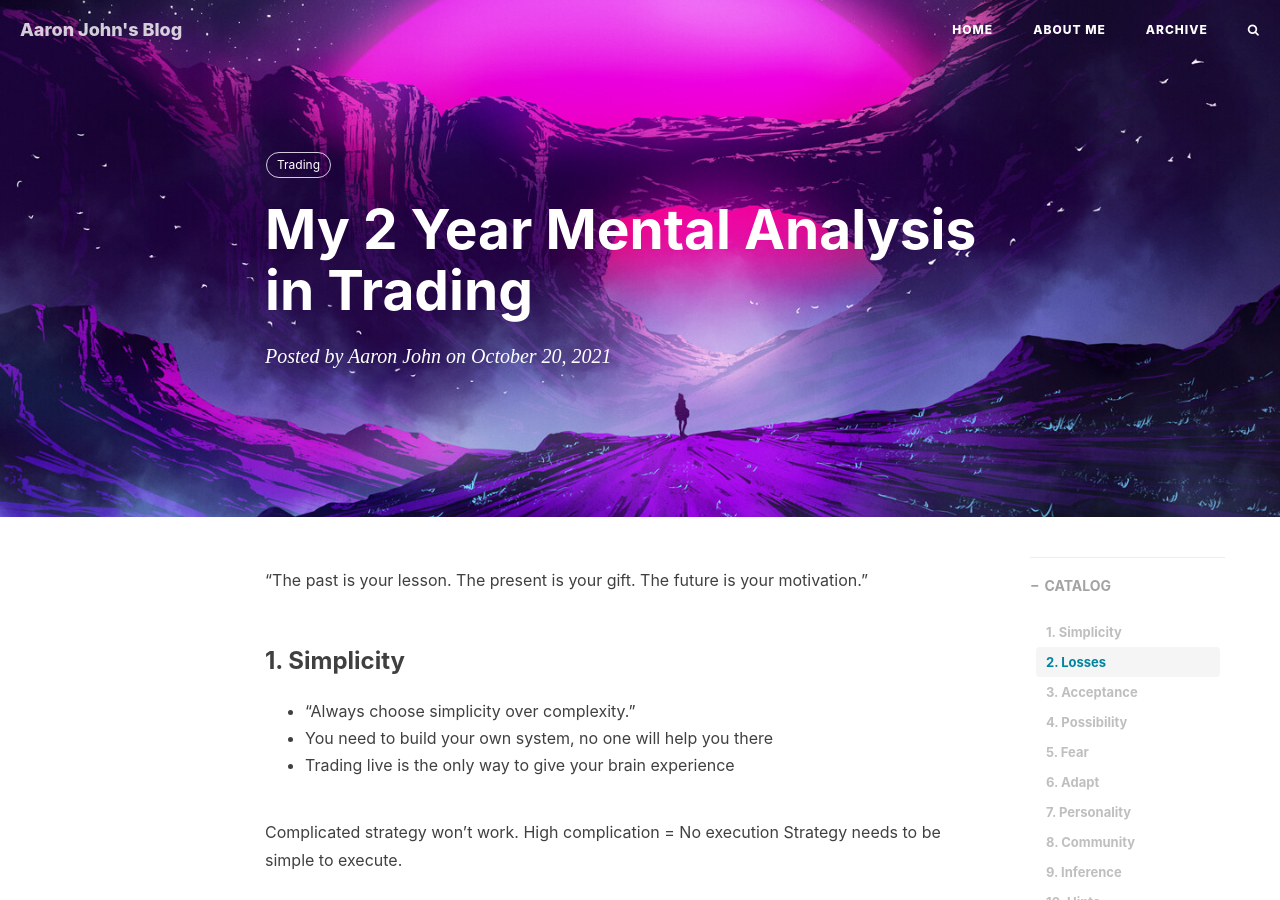
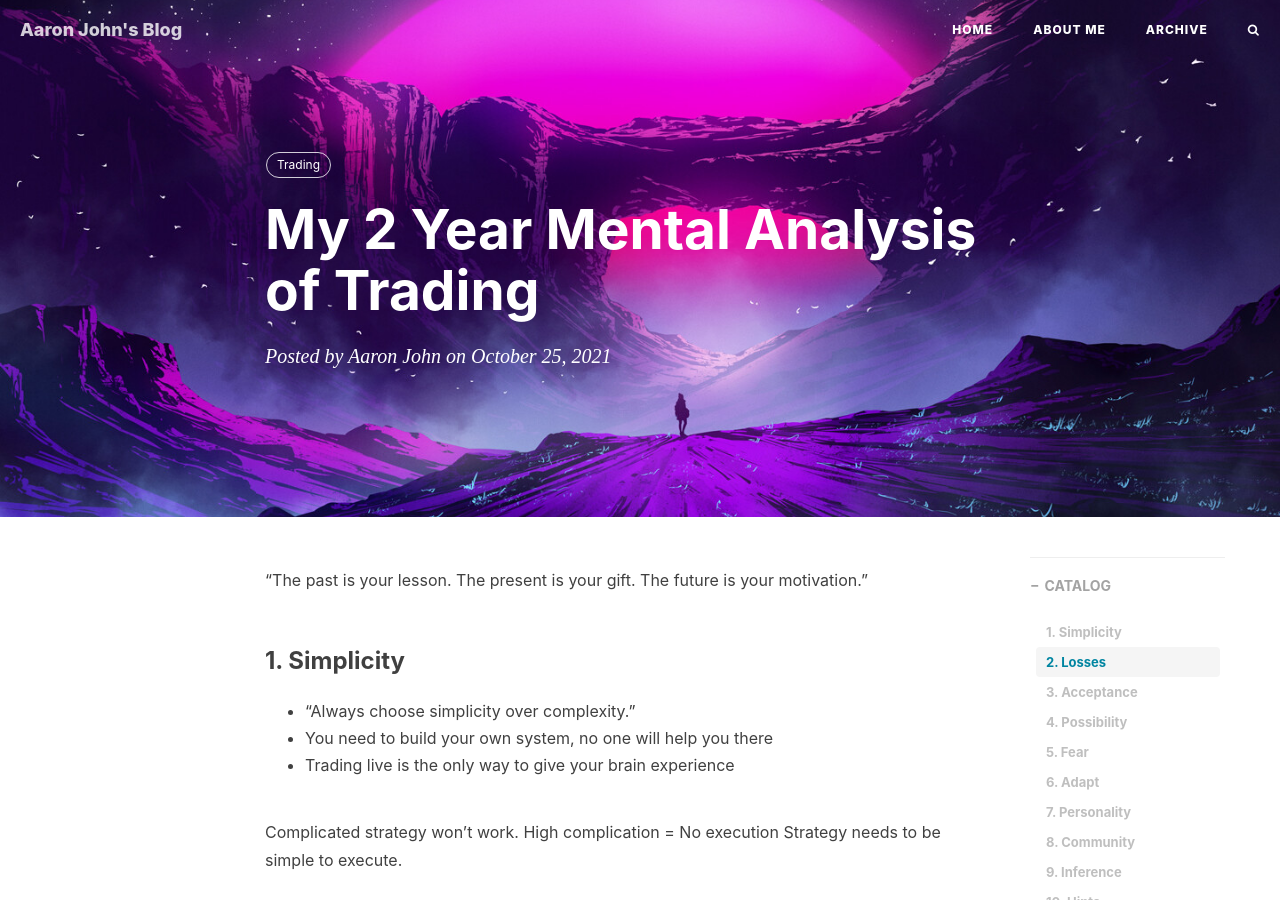
Before and after one commit to aaronjohn2/aaronjohn2.github.io, a Jekyll site: the page built from _posts/trading/2021-10-25-mental-analysis.md, in a window 1280 px wide and 900 px high. Built offline with Jekyll 4.4.1, drawn with Linux system fonts in a browser that asks for light colours; nearby versions of some CDN libraries; comment, search, counter and statistics services are not loaded.

Commit message:
Updated mental analysis

```diff
--- a/_posts/trading/2021-10-25-mental-analysis.md
+++ b/_posts/trading/2021-10-25-mental-analysis.md
@@ -1,8 +1,8 @@
 ---
 layout: post
 tags: Trading
-title: My 2 Year Mental Analysis in Trading
-date: 2021-10-20
+title: My 2 Year Mental Analysis of Trading
+date: 2021-10-25
 author: "Aaron John"
 ---
 
```
